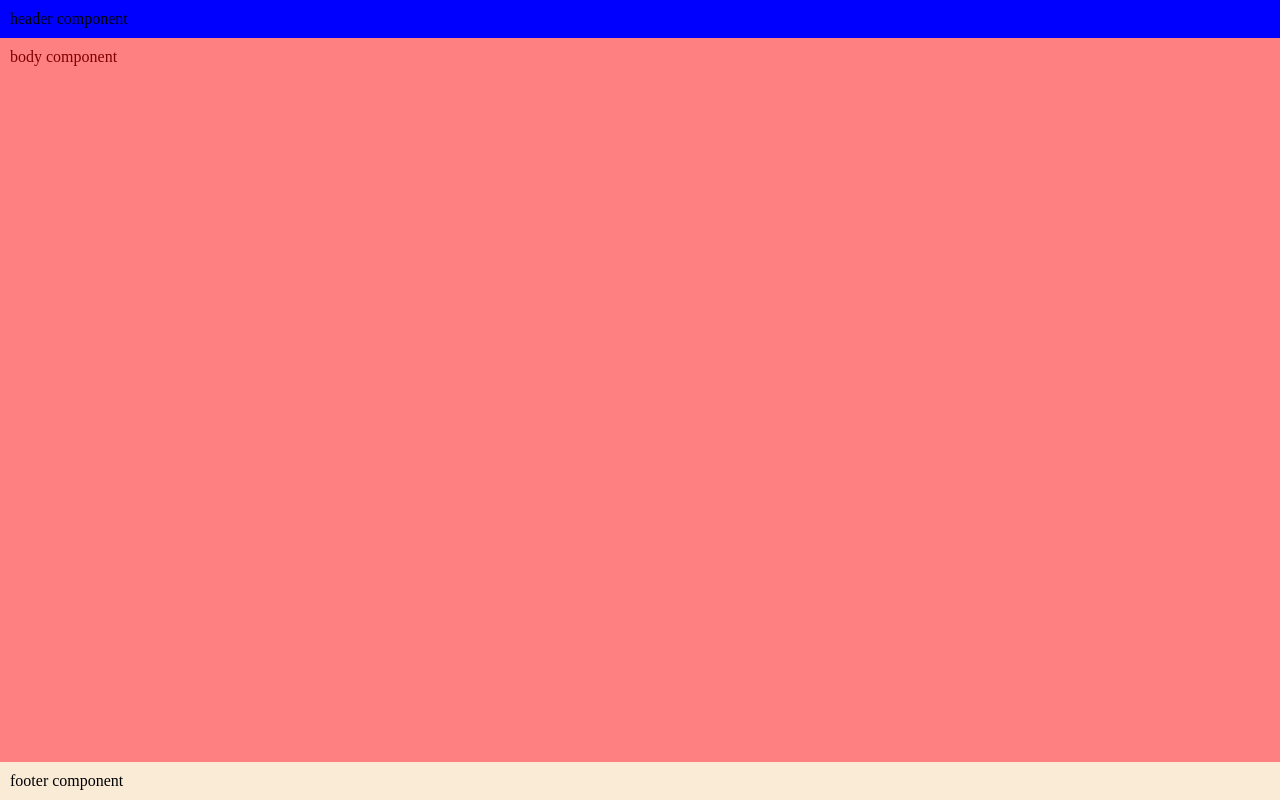
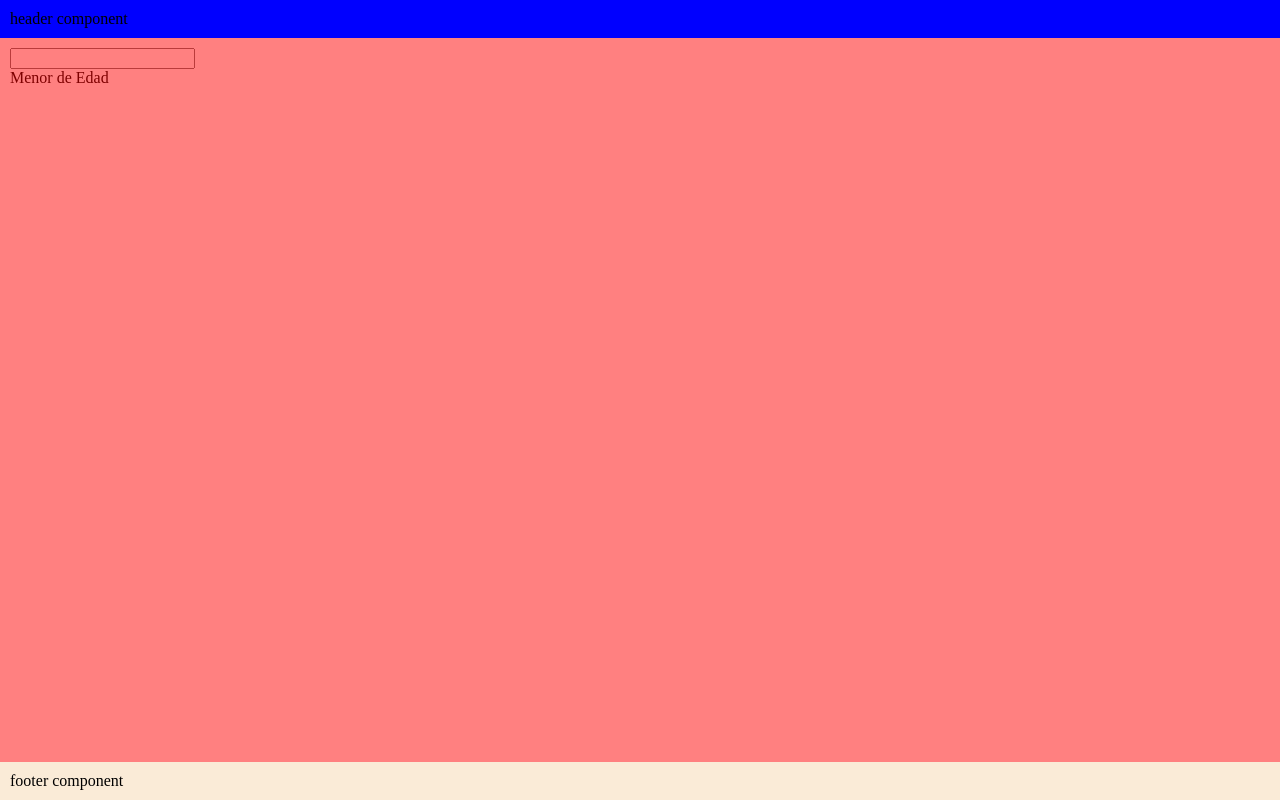
Before and after one commit to atdetquizan/react-demo, a React (Create React App) app: page / in a window 1280 px wide. Built offline with nearby package versions, Linux system fonts and the light colour scheme.

Commit message:
componente de edad

```diff
--- a/src/app/common/components/Body/Body.js
+++ b/src/app/common/components/Body/Body.js
@@ -1,8 +1,21 @@
 import React from 'react';
+import Edad from '../Edad/Edad';
 import './Body.css';
 
 export default class Body extends React.Component {
+  constructor() {
+    super();
+    this.state = {
+      nombres: 'Anthony',
+      años: 0,
+    };
+  }
   render() {
-    return <nav className='wrapper-body'>body component</nav>;
+    return (
+      <nav className='wrapper-body'>
+        <input type='text' onChange={(e) => this.setState({años: +e.target.value})} />
+        <Edad años={this.state.años}></Edad>
+      </nav>
+    );
   }
 }
--- /dev/null
+++ b/src/app/common/components/Edad/Edad.js
@@ -0,0 +1,10 @@
+import React from 'react';
+
+export default class Edad extends React.Component {
+    constructor({ props }) {
+        super(props);
+    }
+    render() {
+        return +this.props.años >= 18 ? <div>Mayor de Edad</div> : <div>Menor de Edad</div>
+    }
+}
```
